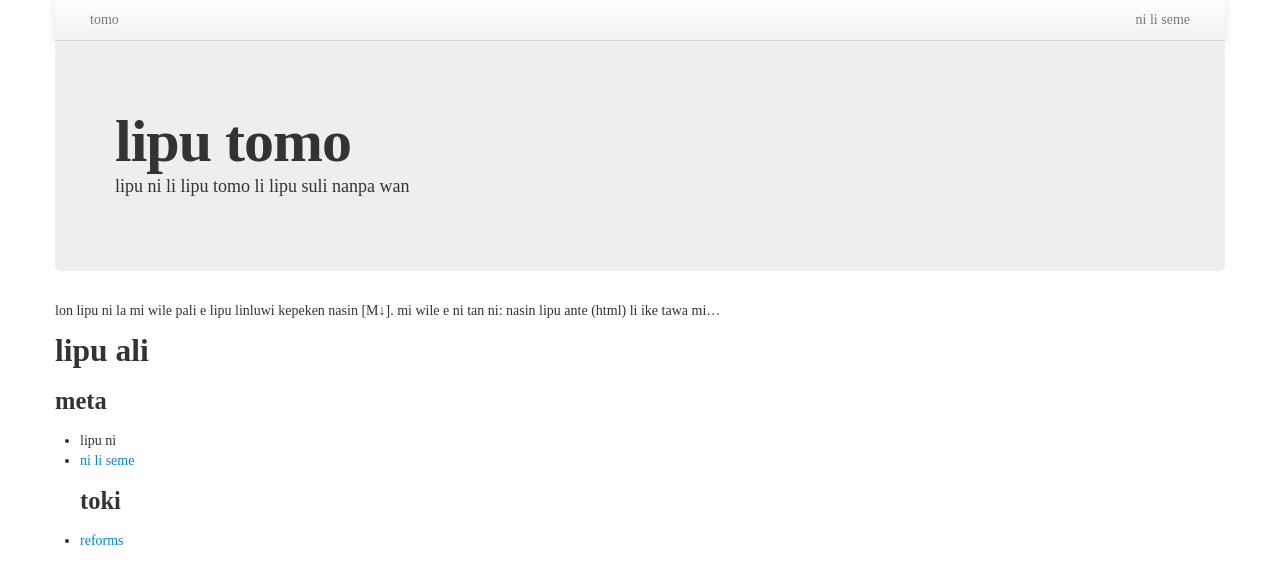
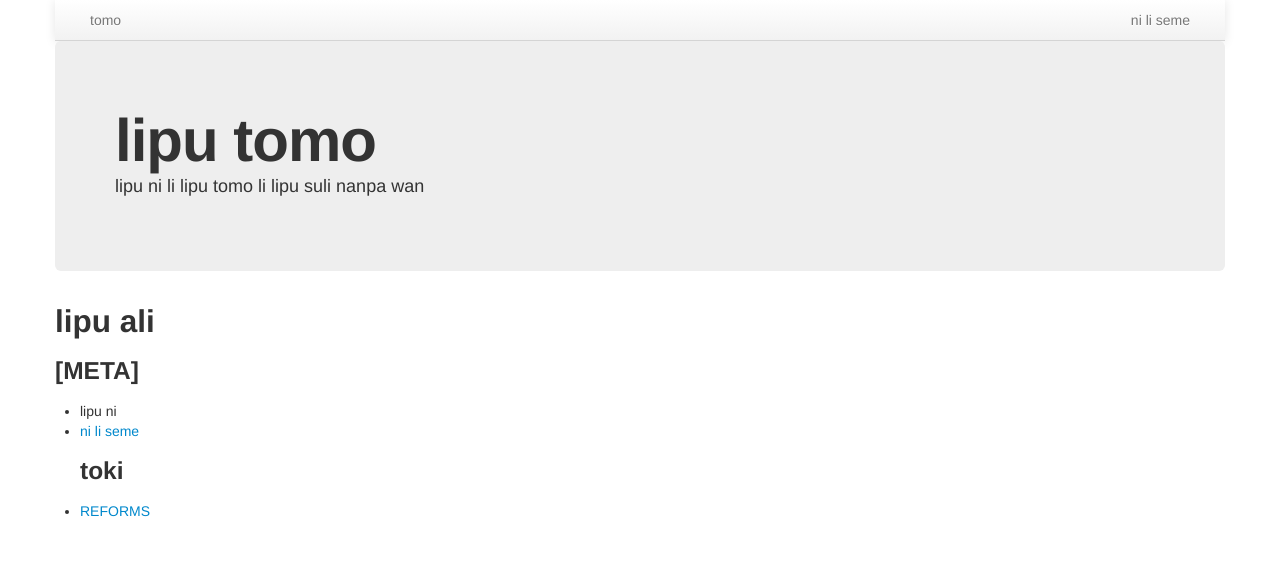
Before and after one commit to kijeEnki/linluwi, a Jekyll site: the page built from index.md, in a window 1280 px wide. Shown: the top 584 px of the page. Built offline with Jekyll 4.4.1, drawn with Linux system fonts in a browser that asks for light colours; some web fonts are replaced.

Commit message:
sitelen pona fixes

```diff
--- a/css/sitelen.css
+++ b/css/sitelen.css
@@ -8,7 +8,11 @@
 	src: url("/linluwi/fonts/ffx.ttf"), local("fairfax pona hd");
 }
 
-*[lang="tok"] {
+*:lang("tok") {
 	font-family: "sitelen seli kiwen", "fairfax";
 	letter-spacing: unset;
 }
+
+.hero-unit h1:lang("tok") {
+	letter-spacing: unset;
+}
--- a/index.md
+++ b/index.md
@@ -3,11 +3,9 @@ title: lipu tomo
 desc: lipu ni li lipu tomo li lipu suli nanpa wan
 lang: tok
 ---
-lon lipu ni la mi wile pali e lipu linluwi kepeken nasin [M↓]. mi wile e ni tan ni: nasin lipu ante (html) li ike tawa mi…
-
 ## lipu ali
-### meta
-- lipu ni
-- [ni li seme](about.md)
+### [META]
+* lipu ni
+* [ni li seme](about.md)
 ### toki
-* [reforms](reforms)
+* [REFORMS](reforms)
```
Also changed, not shown: about.md (+3 -8 lines).
